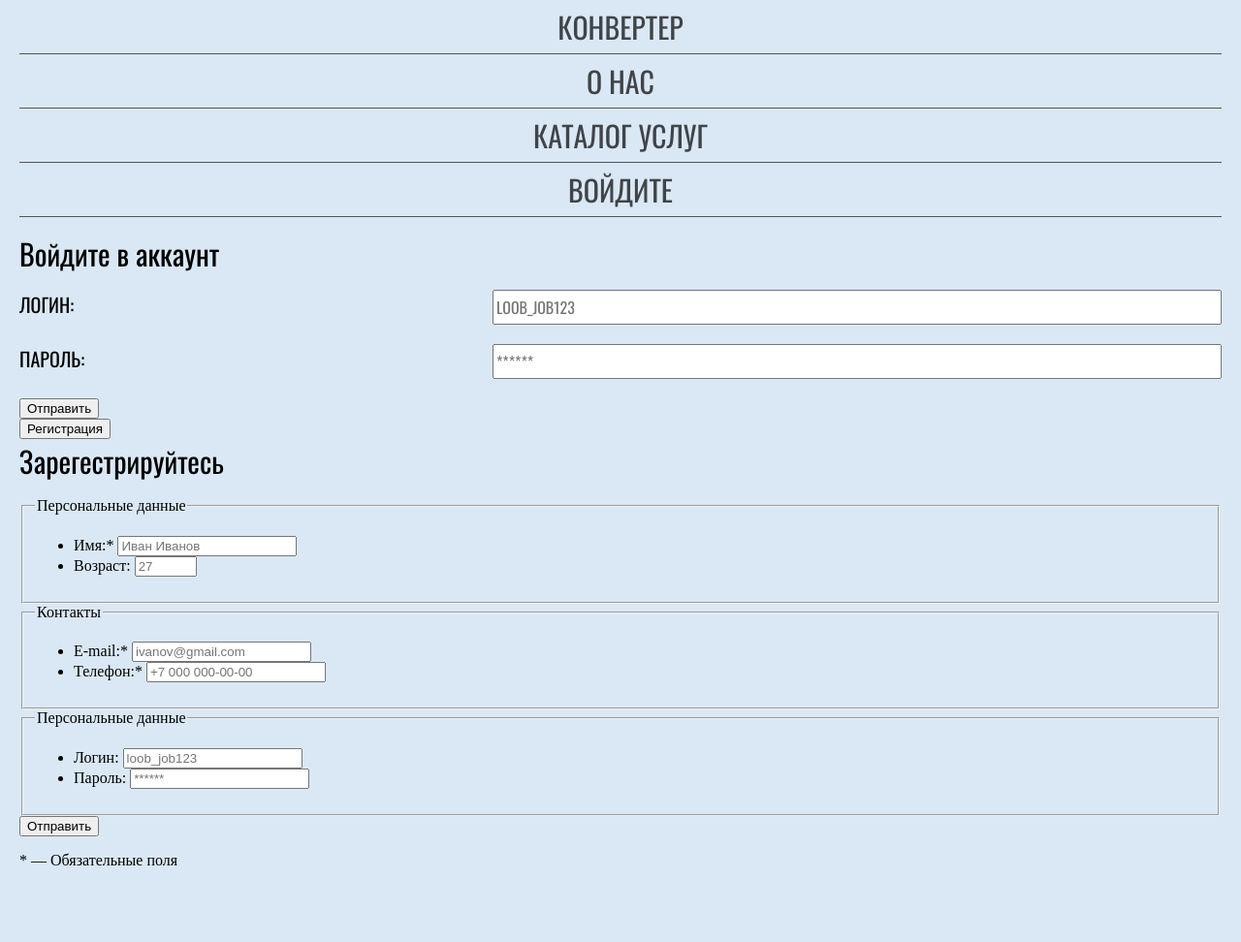
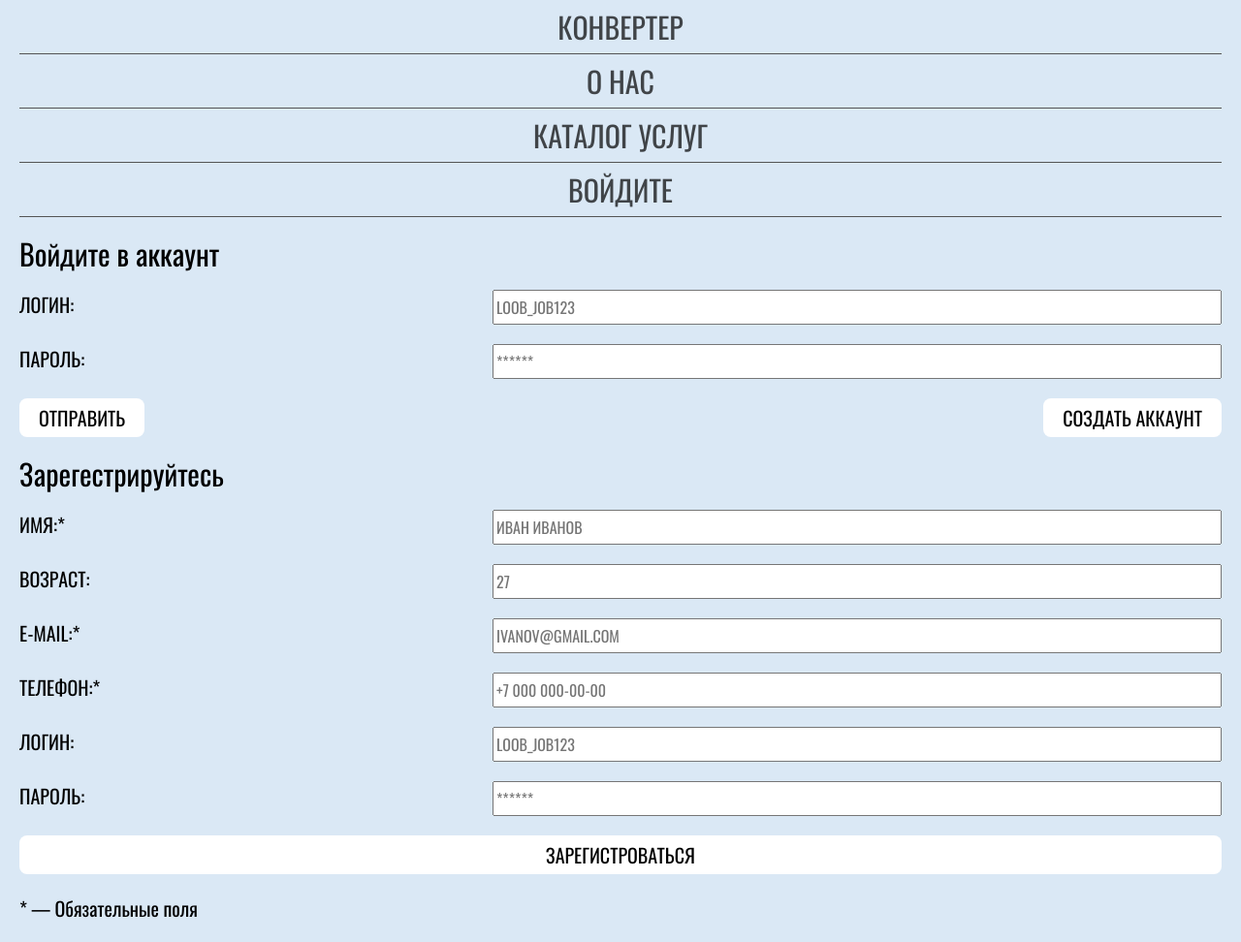
Before and after one commit to ArtemStanovov2000/Kursovaya, a plain HTML site: page dist/index.html in a window 1280 px wide. Shown: the whole page at 97% size. Before the commit the page ends 913 px from the top, so only its background shows below. Drawn offline with Linux system fonts and the light colour scheme.

Commit message:
поле регистрации

```diff
--- a/dist/index.html
+++ b/dist/index.html
@@ -19,6 +19,7 @@
                     <li class="navigation__item"><a href="#" class="navigation__item__link">Каталог услуг</a></li>
                     <li class="navigation__item"><a href="#" class="navigation__item__link">Войдите</a></li>
                 </ul>
+            </nav>
             <form class="form__login" action="#" method="post" target="_blank">
                 <h2 class="form__title">Войдите в аккаунт</h2>
                 <fieldset class="fieldset">
@@ -34,59 +35,55 @@
                         </li>
                     </ul>
                 </fieldset>
-                    <div>
-                        <button type="submit">Отправить</button>
+                <div class="form__button__box">
+                    <button class="form__button" type="submit">Отправить</button>
+                    <button class="form__button" type="button">Создать аккаунт</button>
                 </div>
             </form>
-                <button type="button" class="">Регистрация</button>
-                <form action="#" method="post" target="_blank">
+            <form class="form__login" action="#" method="post" target="_blank">
                 <h2 class="form__title">Зарегестрируйтесь</h2>
-                    <fieldset>
-                        <legend>Персональные данные</legend>
-                        <ul>
-                            <li>
-                                <label for="name">Имя:*</label>
-                                <input type="text" name="name" placeholder="Иван Иванов" id="name" required>
+                <fieldset class="fieldset">
+                    <ul class="field__login__list">
+                        <li class="field__login__item">
+                            <label class="field__login__item__label" for="name">Имя:*</label>
+                            <input class="field__login__item__input" type="text" name="name" placeholder="Иван Иванов" id="name" required>
                         </li>
-                            <li>
-                                <label for="age">Возраст:</label>
-                                <input type="number" name="age" placeholder="27" id="age" min="0" max="125">
+                        <li class="field__login__item">
+                            <label class="field__login__item__label" for="age">Возраст:</label>
+                            <input class="field__login__item__input" type="number" name="age" placeholder="27" id="age" min="0" max="125">
                         </li>
                     </ul>
                 </fieldset>
-                    <fieldset>
-                        <legend>Контакты</legend>
-                        <ul>
-                            <li>
-                                <label for="email">E-mail:*</label>
-                                <input type="email" name="mail" placeholder="ivanov@gmail.com" id="email" required>
+                <fieldset class="fieldset">
+                    <ul class="field__login__list">
+                        <li class="field__login__item">
+                            <label class="field__login__item__label" for="email">E-mail:*</label>
+                            <input class="field__login__item__input" type="email" name="mail" placeholder="ivanov@gmail.com" id="email" required>
                         </li>
-                            <li>
-                                <label for="number">Телефон:*</label>
-                                <input type="tel" name="phone" placeholder="+7 000 000-00-00" id="number" maxlength="21"
+                        <li class="field__login__item">
+                            <label class="field__login__item__label" for="number">Телефон:*</label>
+                            <input class="field__login__item__input" type="tel" name="phone" placeholder="+7 000 000-00-00" id="number" maxlength="21"
                                 required>
                         </li>
                     </ul>
                 </fieldset>
-                    <fieldset>
-                        <legend>Персональные данные</legend>
-                        <ul>
-                            <li>
-                                <label for="name">Логин:</label>
-                                <input type="login" name="login" placeholder="loob_job123" id="login_reg" required>
+                <fieldset class="fieldset">
+                    <ul class="field__login__list">
+                        <li class="field__login__item">
+                            <label class="field__login__item__label" for="name">Логин:</label>
+                            <input class="field__login__item__input" type="login" name="login" placeholder="loob_job123" id="login_reg" required>
                         </li>
-                            <li>
-                                <label for="age">Пароль:</label>
-                                <input type="password" name="password" placeholder="******" id="password_reg" required>
+                        <li class="field__login__item">
+                            <label class="field__login__item__label" for="age">Пароль:</label>
+                            <input class="field__login__item__input" type="password" name="password" placeholder="******" id="password_reg" required>
                         </li>
                     </ul>
                 </fieldset>
-                    <div>
-                        <button type="submit">Отправить</button>
-                        <p>* — Обязательные поля</p>
+                <div class="form__regist__box">
+                    <button type="button" class="form__button">Зарегистроваться</button>
+                    <p class="form__regist__box__deck">* — Обязательные поля</p>
                 </div>
             </form>
-            </nav>
         </div>
     </header>
     <main>
--- a/src/scss/_header.scss
+++ b/src/scss/_header.scss
@@ -82,3 +82,44 @@
     width: 60%;
     height: 30px;
 }
+
+.form__button__box {
+    display: flex;
+    justify-content: space-between;
+}
+
+.form__button {
+    padding: 0;
+    border: none;
+    font-size: 20px;
+    font-family: Oswald;
+    color: var(--black);
+    background-color: var(--white);
+    padding: 0px 20px;
+    height: 40px;
+    text-transform: uppercase;
+    border-radius: 8px;
+    cursor: pointer;
+}
+
+.form__button:hover {
+    background-color: var(--light_grey);
+    font-size: 21px;
+}
+
+.form__button:active {
+    background-color: var(--white);
+    font-size: 21px;
+    opacity: 0.5;
+}
+
+.form__regist__box {
+    display: flex;
+    flex-direction: column;
+}
+
+.form__regist__box__deck {
+    font-size: 20px;
+    font-family: Oswald;
+    color: var(--black);
+}
```
Also changed, not shown: dist/styles.css. Lines whose indentation alone changed are shown as unchanged.
